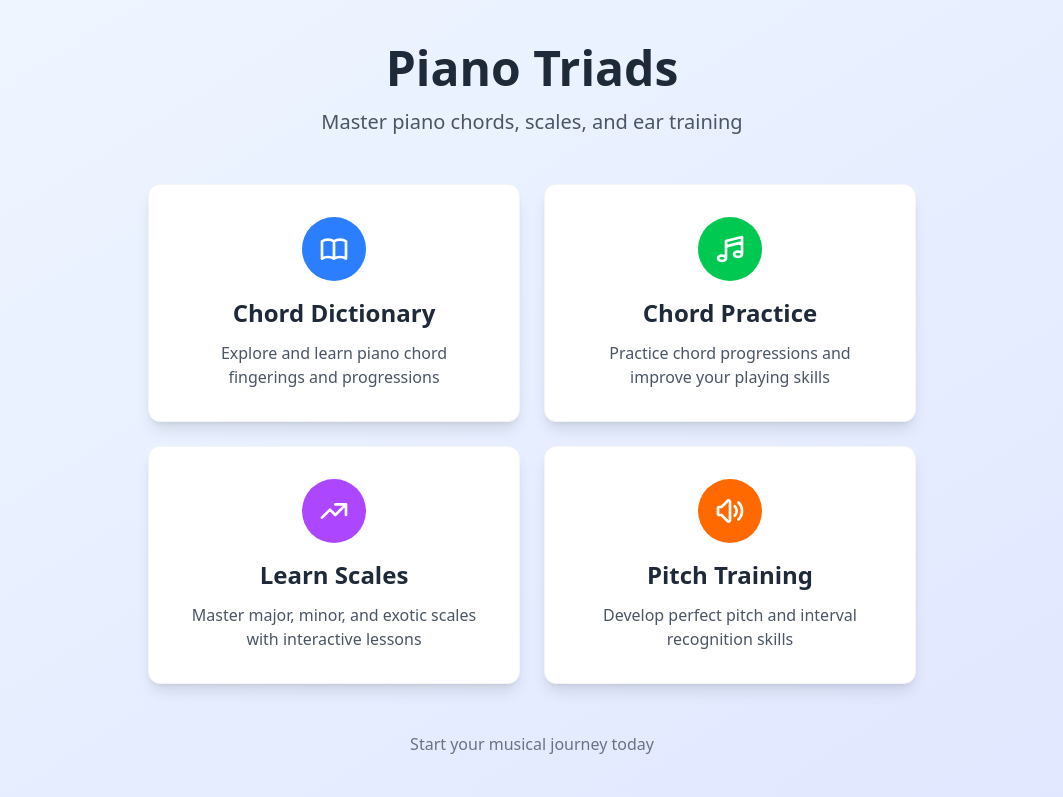
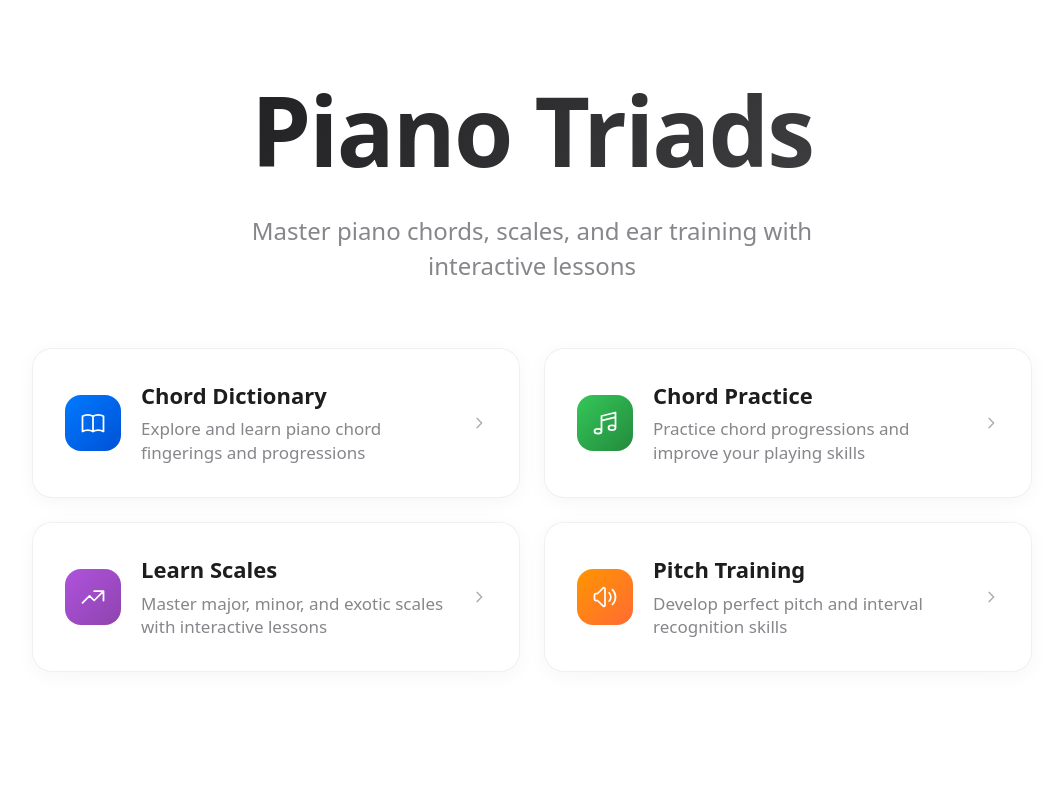
Before and after one commit to guilpejon/piano-triads, a SvelteKit app: page / in a window 1280 px wide. Shown: the top 797 px of the page, without its empty margins (108-1171 px from the left). Built offline with nearby package versions, Linux system fonts and the light colour scheme.

Commit message:
Improved home page

```diff
--- a/src/routes/+page.svelte
+++ b/src/routes/+page.svelte
@@ -1,74 +1,329 @@
-<div class="w-full min-h-screen bg-gradient-to-br from-blue-50 to-indigo-100 flex items-center justify-center p-4">
-    <div class="max-w-7xl w-full">
-    <div class="text-center mb-8 sm:mb-12">
-        <h1 class="text-3xl sm:text-4xl md:text-5xl font-bold text-gray-800 mb-3 sm:mb-4">Piano Triads</h1>
-        <p class="text-base sm:text-lg md:text-xl text-gray-600 mb-6 sm:mb-8">Master piano chords, scales, and ear training</p>
+<div class="home-page">
+  <div class="container">
+    <!-- Header Section -->
+    <header class="header-section">
+      <div class="header-content">
+        <h1 class="main-title">Piano Triads</h1>
+        <p class="main-subtitle">Master piano chords, scales, and ear training with interactive lessons</p>
       </div>
+    </header>
 
-    <div class="grid grid-cols-1 md:grid-cols-2 gap-4 sm:gap-6 max-w-3xl mx-auto">
-			<a
-				href="/chord-dictionary"
-            class="group bg-white rounded-xl p-5 sm:p-6 md:p-8 shadow-lg hover:shadow-xl transition-all duration-300 hover:-translate-y-1 border border-gray-100"
-			>
-				<div class="text-center">
-                    <div class="w-12 h-12 sm:w-14 sm:h-14 md:w-16 md:h-16 bg-blue-500 rounded-full flex items-center justify-center mx-auto mb-3 sm:mb-4 group-hover:bg-blue-600 transition-colors">
-                        <svg class="w-7 h-7 sm:w-8 sm:h-8 text-white" fill="none" stroke="currentColor" viewBox="0 0 24 24">
-							<path stroke-linecap="round" stroke-linejoin="round" stroke-width="2" d="M12 6.253v13m0-13C10.832 5.477 9.246 5 7.5 5S4.168 5.477 3 6.253v13C4.168 18.477 5.754 18 7.5 18s3.332.477 4.5 1.253m0-13C13.168 5.477 14.754 5 16.5 5c1.746 0 3.332.477 4.5 1.253v13C19.832 18.477 18.246 18 16.5 18c-1.746 0-3.332.477-4.5 1.253" />
+    <!-- Features Grid -->
+    <section class="features-section">
+      <div class="features-grid">
+        <a href="/chord-dictionary" class="feature-card">
+          <div class="card-icon chord-icon">
+            <svg width="28" height="28" fill="none" stroke="currentColor" viewBox="0 0 24 24">
+              <path stroke-linecap="round" stroke-linejoin="round" stroke-width="1.5" d="M12 6.253v13m0-13C10.832 5.477 9.246 5 7.5 5S4.168 5.477 3 6.253v13C4.168 18.477 5.754 18 7.5 18s3.332.477 4.5 1.253m0-13C13.168 5.477 14.754 5 16.5 5c1.746 0 3.332.477 4.5 1.253v13C19.832 18.477 18.246 18 16.5 18c-1.746 0-3.332.477-4.5 1.253" />
             </svg>
           </div>
-					<h2 class="text-2xl font-semibold text-gray-800 mb-3">Chord Dictionary</h2>
-					<p class="text-gray-600">Explore and learn piano chord fingerings and progressions</p>
+          <div class="card-content">
+            <h2 class="card-title">Chord Dictionary</h2>
+            <p class="card-description">Explore and learn piano chord fingerings and progressions</p>
+          </div>
+          <div class="card-arrow">
+            <svg width="16" height="16" fill="none" stroke="currentColor" viewBox="0 0 24 24">
+              <path stroke-linecap="round" stroke-linejoin="round" stroke-width="2" d="M9 5l7 7-7 7" />
+            </svg>
           </div>
         </a>
 
-			<a
-				href="/chord-practice"
-            class="group bg-white rounded-xl p-5 sm:p-6 md:p-8 shadow-lg hover:shadow-xl transition-all duration-300 hover:-translate-y-1 border border-gray-100"
-			>
-				<div class="text-center">
-                    <div class="w-12 h-12 sm:w-14 sm:h-14 md:w-16 md:h-16 bg-green-500 rounded-full flex items-center justify-center mx-auto mb-3 sm:mb-4 group-hover:bg-green-600 transition-colors">
-                        <svg class="w-7 h-7 sm:w-8 sm:h-8 text-white" fill="none" stroke="currentColor" viewBox="0 0 24 24">
-							<path stroke-linecap="round" stroke-linejoin="round" stroke-width="2" d="M9 19V6l12-3v13M9 19c0 1.105-1.343 2-3 2s-3-.895-3-2 1.343-2 3-2 3 .895 3 2zm12-3c0 1.105-1.343 2-3 2s-3-.895-3-2 1.343-2 3-2 3 .895 3 2zM9 10l12-3" />
+        <a href="/chord-practice" class="feature-card">
+          <div class="card-icon practice-icon">
+            <svg width="28" height="28" fill="none" stroke="currentColor" viewBox="0 0 24 24">
+              <path stroke-linecap="round" stroke-linejoin="round" stroke-width="1.5" d="M9 19V6l12-3v13M9 19c0 1.105-1.343 2-3 2s-3-.895-3-2 1.343-2 3-2 3 .895 3 2zm12-3c0 1.105-1.343 2-3 2s-3-.895-3-2 1.343-2 3-2 3 .895 3 2zM9 10l12-3" />
             </svg>
           </div>
-					<h2 class="text-2xl font-semibold text-gray-800 mb-3">Chord Practice</h2>
-					<p class="text-gray-600">Practice chord progressions and improve your playing skills</p>
+          <div class="card-content">
+            <h2 class="card-title">Chord Practice</h2>
+            <p class="card-description">Practice chord progressions and improve your playing skills</p>
+          </div>
+          <div class="card-arrow">
+            <svg width="16" height="16" fill="none" stroke="currentColor" viewBox="0 0 24 24">
+              <path stroke-linecap="round" stroke-linejoin="round" stroke-width="2" d="M9 5l7 7-7 7" />
+            </svg>
           </div>
         </a>
 
-			<a
-				href="/learn-scales"
-            class="group bg-white rounded-xl p-5 sm:p-6 md:p-8 shadow-lg hover:shadow-xl transition-all duration-300 hover:-translate-y-1 border border-gray-100"
-			>
-				<div class="text-center">
-                    <div class="w-12 h-12 sm:w-14 sm:h-14 md:w-16 md:h-16 bg-purple-500 rounded-full flex items-center justify-center mx-auto mb-3 sm:mb-4 group-hover:bg-purple-600 transition-colors">
-                        <svg class="w-7 h-7 sm:w-8 sm:h-8 text-white" fill="none" stroke="currentColor" viewBox="0 0 24 24">
-							<path stroke-linecap="round" stroke-linejoin="round" stroke-width="2" d="M13 7h8m0 0v8m0-8l-8 8-4-4-6 6" />
+        <a href="/learn-scales" class="feature-card">
+          <div class="card-icon scales-icon">
+            <svg width="28" height="28" fill="none" stroke="currentColor" viewBox="0 0 24 24">
+              <path stroke-linecap="round" stroke-linejoin="round" stroke-width="1.5" d="M13 7h8m0 0v8m0-8l-8 8-4-4-6 6" />
             </svg>
           </div>
-					<h2 class="text-2xl font-semibold text-gray-800 mb-3">Learn Scales</h2>
-					<p class="text-gray-600">Master major, minor, and exotic scales with interactive lessons</p>
+          <div class="card-content">
+            <h2 class="card-title">Learn Scales</h2>
+            <p class="card-description">Master major, minor, and exotic scales with interactive lessons</p>
+          </div>
+          <div class="card-arrow">
+            <svg width="16" height="16" fill="none" stroke="currentColor" viewBox="0 0 24 24">
+              <path stroke-linecap="round" stroke-linejoin="round" stroke-width="2" d="M9 5l7 7-7 7" />
+            </svg>
           </div>
         </a>
 
-			<a
-				href="/pitch-training"
-            class="group bg-white rounded-xl p-5 sm:p-6 md:p-8 shadow-lg hover:shadow-xl transition-all duration-300 hover:-translate-y-1 border border-gray-100"
-			>
-				<div class="text-center">
-                    <div class="w-12 h-12 sm:w-14 sm:h-14 md:w-16 md:h-16 bg-orange-500 rounded-full flex items-center justify-center mx-auto mb-3 sm:mb-4 group-hover:bg-orange-600 transition-colors">
-                        <svg class="w-7 h-7 sm:w-8 sm:h-8 text-white" fill="none" stroke="currentColor" viewBox="0 0 24 24">
-							<path stroke-linecap="round" stroke-linejoin="round" stroke-width="2" d="M15.536 8.464a5 5 0 010 7.072m2.828-9.9a9 9 0 010 12.728M5.586 15H4a1 1 0 01-1-1v-4a1 1 0 011-1h1.586l4.707-4.707C10.923 3.663 12 4.109 12 5v14c0 .891-1.077 1.337-1.707.707L5.586 15z" />
+        <a href="/pitch-training" class="feature-card">
+          <div class="card-icon pitch-icon">
+            <svg width="28" height="28" fill="none" stroke="currentColor" viewBox="0 0 24 24">
+              <path stroke-linecap="round" stroke-linejoin="round" stroke-width="1.5" d="M15.536 8.464a5 5 0 010 7.072m2.828-9.9a9 9 0 010 12.728M5.586 15H4a1 1 0 01-1-1v-4a1 1 0 011-1h1.586l4.707-4.707C10.923 3.663 12 4.109 12 5v14c0 .891-1.077 1.337-1.707.707L5.586 15z" />
             </svg>
           </div>
-					<h2 class="text-2xl font-semibold text-gray-800 mb-3">Pitch Training</h2>
-					<p class="text-gray-600">Develop perfect pitch and interval recognition skills</p>
+          <div class="card-content">
+            <h2 class="card-title">Pitch Training</h2>
+            <p class="card-description">Develop perfect pitch and interval recognition skills</p>
+          </div>
+          <div class="card-arrow">
+            <svg width="16" height="16" fill="none" stroke="currentColor" viewBox="0 0 24 24">
+              <path stroke-linecap="round" stroke-linejoin="round" stroke-width="2" d="M9 5l7 7-7 7" />
+            </svg>
           </div>
         </a>
       </div>
+    </section>
 
-		<div class="text-center mt-12">
-			<p class="text-gray-500">Start your musical journey today</p>
+    <!-- Footer -->
+    <footer class="footer-section">
+      <p class="footer-text">Start your musical journey today</p>
+    </footer>
   </div>
 </div>
-</div>
+
+<style>
+  .home-page {
+    background: #ffffff;
+    min-height: 100vh;
+    position: relative;
+    width: 100%;
+    display: flex;
+    align-items: center;
+    justify-content: center;
+  }
+
+  .container {
+    max-width: 1200px;
+    margin: 0 auto;
+    padding: 0 24px;
+    width: 100%;
+  }
+
+  /* Header Section */
+  .header-section {
+    padding: 80px 0 64px 0;
+    text-align: center;
+  }
+
+  .header-content {
+    max-width: 800px;
+    margin: 0 auto;
+  }
+
+  .main-title {
+    font-size: clamp(56px, 8vw, 96px);
+    font-weight: 700;
+    letter-spacing: -0.02em;
+    line-height: 1.05;
+    color: #1d1d1f;
+    margin: 0 0 32px;
+    background: linear-gradient(135deg, #1d1d1f 0%, #424245 100%);
+    -webkit-background-clip: text;
+    -webkit-text-fill-color: transparent;
+    background-clip: text;
+  }
+
+  .main-subtitle {
+    font-size: 24px;
+    font-weight: 400;
+    line-height: 1.48;
+    color: #86868b;
+    margin: 0;
+    max-width: 600px;
+    margin-left: auto;
+    margin-right: auto;
+  }
+
+  /* Features Section */
+  .features-section {
+    padding: 0 0 80px 0;
+  }
+
+  .features-grid {
+    display: grid;
+    grid-template-columns: repeat(auto-fit, minmax(320px, 1fr));
+    gap: 24px;
+    max-width: 1000px;
+    margin: 0 auto;
+  }
+
+  .feature-card {
+    background: rgba(255, 255, 255, 0.95);
+    border: 1px solid rgba(0, 0, 0, 0.06);
+    border-radius: 20px;
+    padding: 32px;
+    text-decoration: none;
+    color: inherit;
+    transition: all 0.4s cubic-bezier(0.25, 0.46, 0.45, 0.94);
+    backdrop-filter: blur(20px);
+    box-shadow: 0 4px 20px rgba(0, 0, 0, 0.04);
+    display: flex;
+    align-items: center;
+    gap: 20px;
+    position: relative;
+    overflow: hidden;
+  }
+
+  .feature-card:hover {
+    transform: translateY(-4px);
+    box-shadow: 0 8px 40px rgba(0, 0, 0, 0.08);
+    border-color: rgba(0, 0, 0, 0.12);
+  }
+
+  .feature-card:hover .card-arrow {
+    transform: translateX(4px);
+    opacity: 1;
+  }
+
+  .card-icon {
+    width: 56px;
+    height: 56px;
+    border-radius: 16px;
+    display: flex;
+    align-items: center;
+    justify-content: center;
+    flex-shrink: 0;
+    transition: all 0.3s ease;
+  }
+
+  .chord-icon {
+    background: linear-gradient(135deg, #007AFF 0%, #0051D5 100%);
+    color: white;
+  }
+
+  .practice-icon {
+    background: linear-gradient(135deg, #34C759 0%, #248A3D 100%);
+    color: white;
+  }
+
+  .scales-icon {
+    background: linear-gradient(135deg, #AF52DE 0%, #8E44AD 100%);
+    color: white;
+  }
+
+  .pitch-icon {
+    background: linear-gradient(135deg, #FF9500 0%, #FF6B35 100%);
+    color: white;
+  }
+
+  .card-content {
+    flex: 1;
+  }
+
+  .card-title {
+    font-size: 22px;
+    font-weight: 600;
+    color: #1d1d1f;
+    margin: 0 0 8px 0;
+    line-height: 1.3;
+  }
+
+  .card-description {
+    font-size: 17px;
+    font-weight: 400;
+    color: #86868b;
+    margin: 0;
+    line-height: 1.4;
+  }
+
+  .card-arrow {
+    color: #86868b;
+    transition: all 0.3s ease;
+    opacity: 0.7;
+    transform: translateX(0);
+  }
+
+  /* Footer Section */
+  .footer-section {
+    padding: 40px 0 80px 0;
+    text-align: center;
+  }
+
+  .footer-text {
+    font-size: 17px;
+    color: #86868b;
+    margin: 0;
+    font-weight: 400;
+  }
+
+  /* Responsive Design */
+  @media (max-width: 768px) {
+    .container {
+      padding: 0 20px;
+    }
+
+    .header-section {
+      padding: 60px 0 48px 0;
+    }
+
+    .main-subtitle {
+      font-size: 20px;
+    }
+
+    .features-grid {
+      grid-template-columns: 1fr;
+      gap: 16px;
+    }
+
+    .feature-card {
+      padding: 24px;
+      flex-direction: column;
+      text-align: center;
+      gap: 16px;
+    }
+
+    .card-content {
+      text-align: center;
+    }
+
+    .card-arrow {
+      display: none;
+    }
+
+    .features-section {
+      padding: 0 0 60px 0;
+    }
+
+    .footer-section {
+      padding: 32px 0 60px 0;
+    }
+  }
+
+  @media (max-width: 480px) {
+    .container {
+      padding: 0 16px;
+    }
+
+    .header-section {
+      padding: 48px 0 40px 0;
+    }
+
+    .main-subtitle {
+      font-size: 18px;
+    }
+
+    .feature-card {
+      padding: 20px;
+    }
+
+    .card-icon {
+      width: 48px;
+      height: 48px;
+    }
+
+    .card-title {
+      font-size: 20px;
+    }
+
+    .card-description {
+      font-size: 16px;
+    }
+  }
+</style>
--- a/src/routes/chord-dictionary/+page.svelte
+++ b/src/routes/chord-dictionary/+page.svelte
@@ -501,7 +501,7 @@
     letter-spacing: -0.02em;
     line-height: 1.05;
     color: #1d1d1f;
-    margin: 0 0 24px;
+    margin: 0;
     background: linear-gradient(135deg, #1d1d1f 0%, #424245 100%);
     -webkit-background-clip: text;
     -webkit-text-fill-color: transparent;
@@ -691,7 +691,6 @@
     <header class="header-section">
       <div class="header-content">
         <h1 class="main-title">Chord Dictionary</h1>
-        <p class="main-subtitle">Explore and learn piano chord fingerings and progressions.</p>
       </div>
     </header>
 
```
Lines whose indentation alone changed are shown as unchanged.
